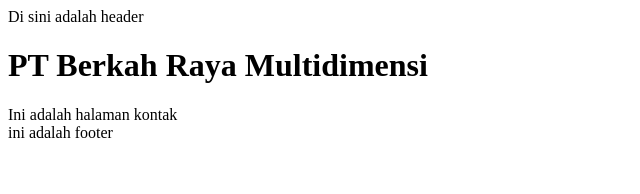
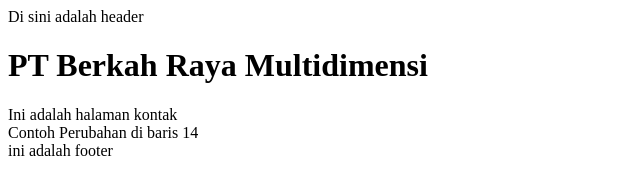
Before and after one commit to qoissyauqi/belajargit, a plain HTML site: page assets/contact-us.html in a window 1280 px wide. Shown: the whole page, without its empty margins (0-640 px from the left). Drawn offline with Linux system fonts and the light colour scheme.

Commit message:
Menambah penjelasan di halaman contact-us

```diff
--- a/assets/contact-us.html
+++ b/assets/contact-us.html
@@ -11,7 +11,7 @@
     <h1>PT Berkah Raya Multidimensi</h1>
     <div>Ini adalah halaman kontak</div>
 
-    <form action""></form>
+    <div>Contoh Perubahan di baris 14</div>
     <footer>ini adalah footer</footer>
 </body>
 </html>
```
